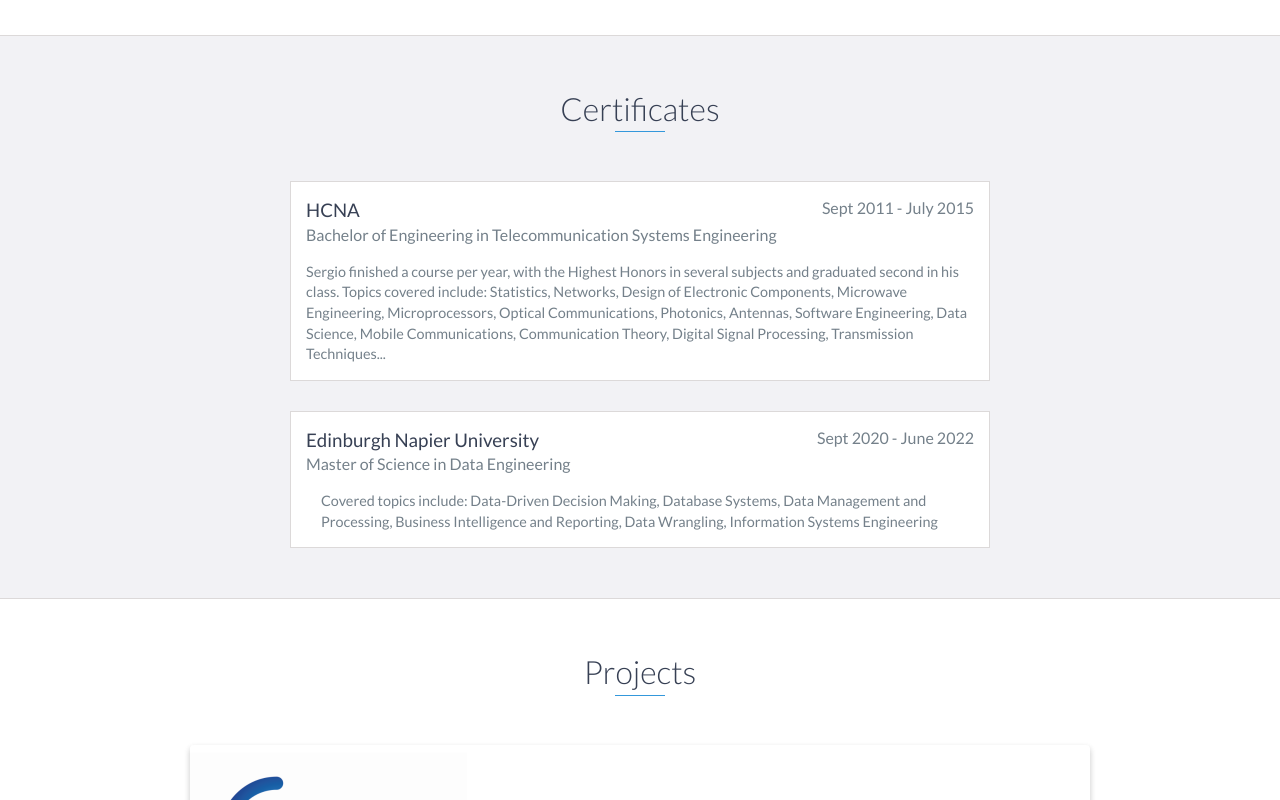
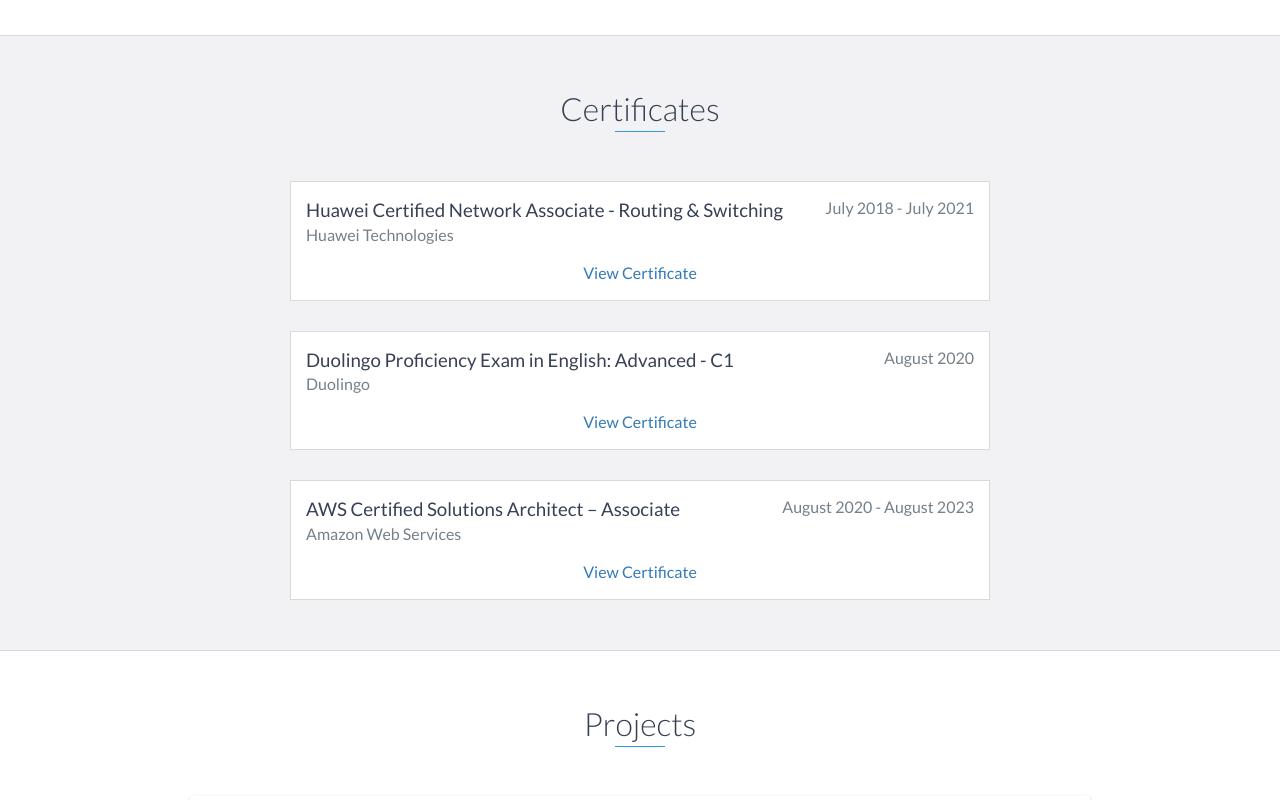
Before and after one commit to GeiserX/geiserx.github.io, a website: page index.html in a window 1280 px wide. Shown: the part 4223-5023 px from the top of the page. Drawn offline with nearby package versions, Linux system fonts and the light colour scheme.

Commit message:
Finished

```diff
--- a/index.html
+++ b/index.html
@@ -202,22 +202,26 @@
         <div id="certificates" class="background-alt">
         <h2 class="heading">Certificates</h2>
         <div class="certificates-block">
-            <h3>HCNA</h3>
-            <span class="certificates-date">Sept 2011 - July 2015</span>
-            <h4>Bachelor of Engineering in Telecommunication Systems Engineering</h4>
-            <p>
-                Sergio finished a course per year, with the Highest Honors in several subjects and graduated second in his class. Topics covered include: Statistics, Networks, Design of Electronic Components, Microwave Engineering, Microprocessors, Optical Communications, Photonics, Antennas, Software Engineering, Data Science, Mobile Communications, Communication Theory, Digital Signal Processing, Transmission Techniques...
-            </p>
+            <h3>Huawei Certified Network Associate - Routing & Switching</h3>
+            <span class="certificates-date">July 2018 - July 2021</span>
+            <h4>Huawei Technologies</h4>
+            <a href="https://drive.google.com/file/d/1dW75WIMym5hbxSGHXmK0RmP2Mu4m_RD3/view" target="_blank">View Certificate</a>
         </div>
         <!-- End .certificates-block -->
 
         <div class="certificates-block">
-            <h3>Edinburgh Napier University</h3>
-            <span class="certificates-date">Sept 2020 - June 2022</span>
-            <h4>Master of Science in Data Engineering</h4>
-            <ul>
-                Covered topics include: Data-Driven Decision Making, Database Systems, Data Management and Processing, Business Intelligence and Reporting, Data Wrangling, Information Systems Engineering
-            </ul>
+            <h3>Duolingo Proficiency Exam in English: Advanced - C1</h3>
+            <span class="certificates-date">August 2020</span>
+            <h4>Duolingo</h4>
+            <a href="https://certs.duolingo.com/j92qvy8q" target="_blank">View Certificate</a>
+        </div>
+        <!-- End .certificates-block -->
+
+        <div class="certificates-block">
+            <h3>AWS Certified Solutions Architect – Associate</h3>
+            <span class="certificates-date">August 2020 - August 2023</span>
+            <h4>Amazon Web Services</h4>
+            <a href="https://www.youracclaim.com/badges/5b013852-5840-4003-8d88-f57046f0f867?source=linked_in_profile" target="_blank">View Certificate</a>
         </div>
         <!-- End .certificates-block -->
     </div>
--- a/scss/styles.scss
+++ b/scss/styles.scss
@@ -593,6 +593,7 @@
     padding: 15px;
     border: 1px solid $border;
     text-align: left;
+    background-color: white;
 
     h3 {
         font-weight: 500;
@@ -639,23 +640,25 @@
     }
 }
 
-
 .certificates-block {
     max-width: 700px;
     margin: 0 auto 30px auto;
     padding: 15px;
     border: 1px solid $border;
-    text-align: left;
+    background: #fff;
+
     h3 {
         font-weight: 500;
         float: left;
         margin: 0;
         color: $heading;
+        text-align: left;
     }
 
     span {
         color: $text;
         float: right;
+        text-align: left;
     }
 
     h4 {
@@ -663,16 +666,23 @@
         clear: both;
         font-weight: 500;
         margin: 0 0 15px 0;
+        text-align: left;
     }
 
     p, ul {
         margin: 0;
         color: $text;
         font-size: 0.9em;
+        text-align: left;
     }
 
     ul {
         padding: 0 0 0 15px;
+        text-align: left;
+    }
+
+    a {
+    	text-align: center;
     }
 }
 
```
Also changed, not shown: css/styles.css.
